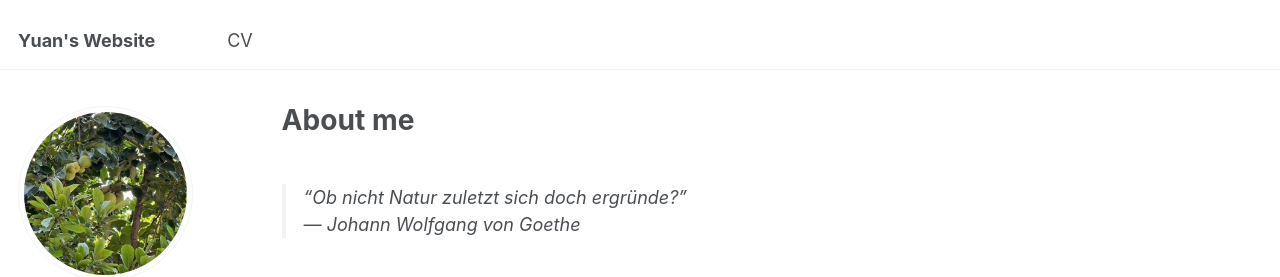
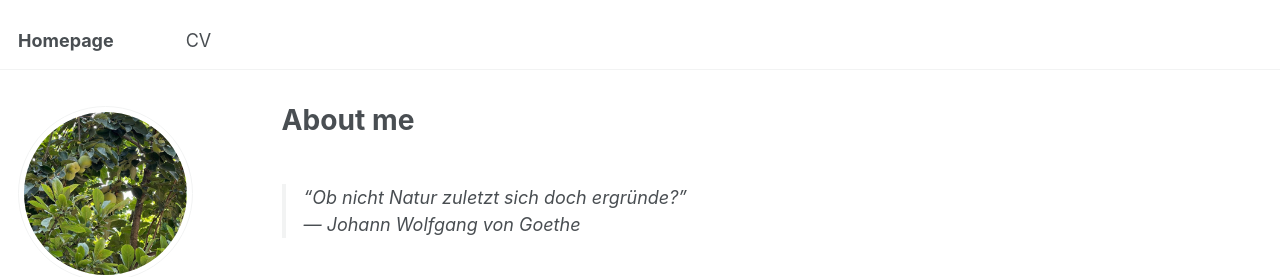
Before and after one commit to YuanN1ng/YuanN1ng.github.io, a Jekyll site: the page built from _pages/about.md, in a window 1280 px wide. Shown: the top 277 px of the page. Built offline with Jekyll 4.4.1, drawn with Linux system fonts in a browser that asks for light colours.

Commit message:
Update _config.yml

```diff
--- a/_config.yml
+++ b/_config.yml
@@ -9,7 +9,7 @@
 # Basic Site Settings
 locale                   : "en-US"
 site_theme               : "default"
-title                    : "Yuan's Website"
+title                    : "Homepage"
 title_separator          : "-"
 name                     : &name "Yuan Ning"
 description              : &description "personal description"
```
